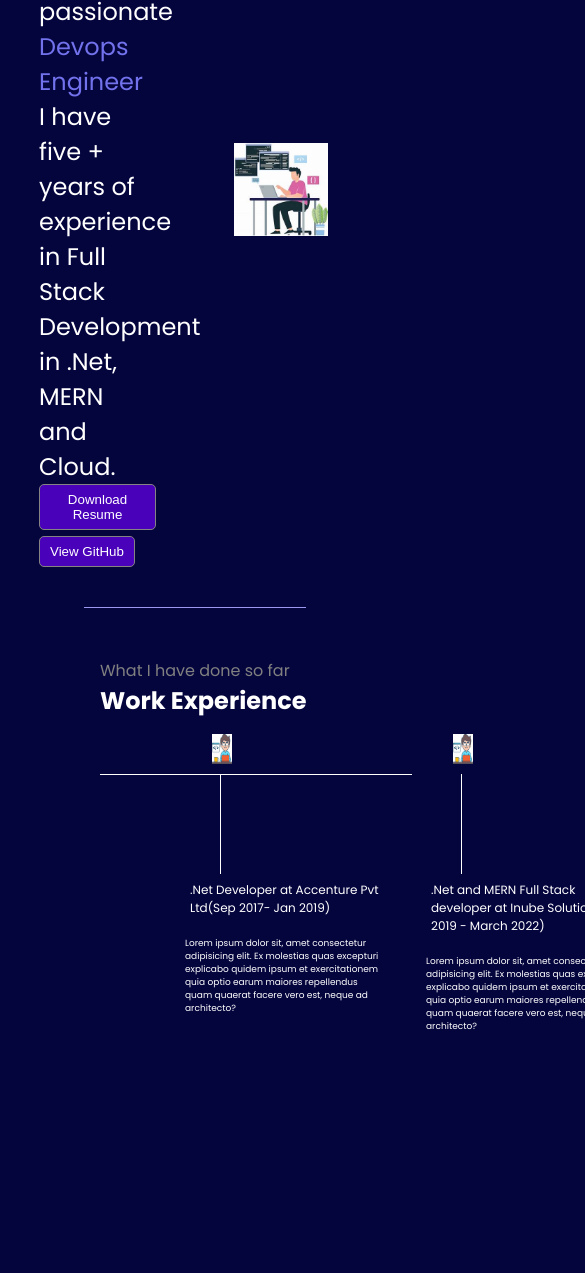
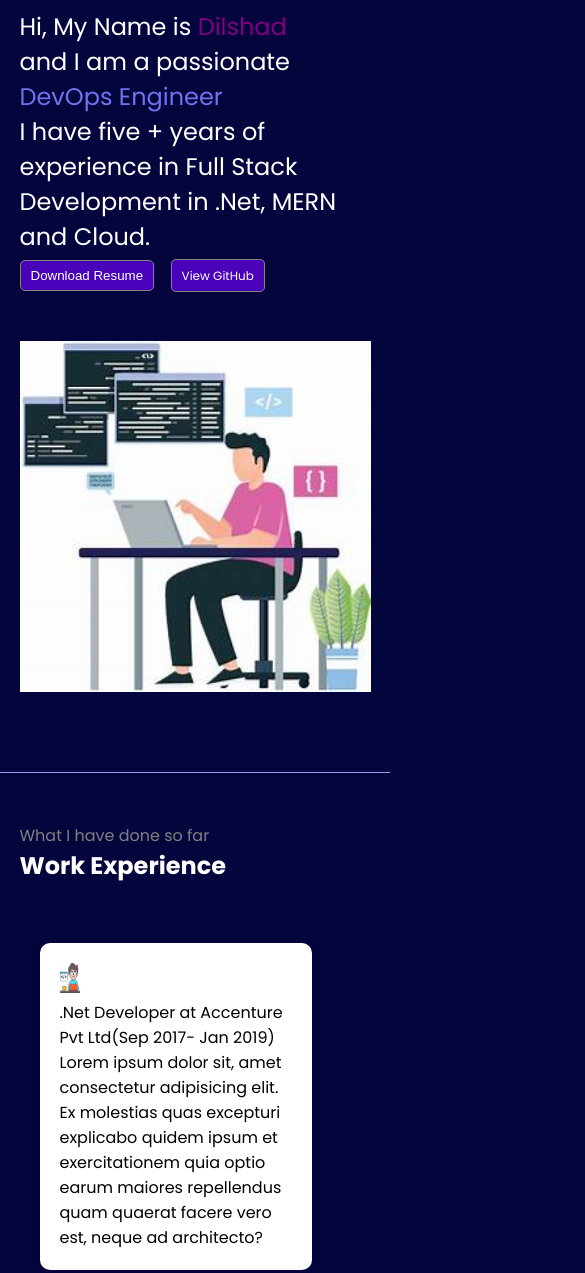
Before and after one commit to dillu786/Portfolio, a plain HTML site: page index.html in a window 390 px wide. Shown: the part 314-1587 px from the top of the page, 585 px wide, since content can reach past the window. Drawn offline with nearby package versions, Linux system fonts and the light colour scheme.

Commit message:
made it responsive

```diff
--- a/index.html
+++ b/index.html
@@ -15,18 +15,19 @@
     * {
         margin: 0;
         padding: 0;
+        box-sizing: border-box;
     }
 
     body {
         background-color: rgb(5, 5, 62);
         font-family: 'Poppins', 'sans-serif';
         color: white;
-
     }
 
     nav {
         display: flex;
-        justify-content: space-around;
+        justify-content: space-between;
+        align-items: center;
         background-color: rgb(7, 7, 92);
         padding: 20px;
     }
@@ -34,10 +35,10 @@
     nav ul {
         display: flex;
         justify-content: space-around;
+        list-style: none;
     }
 
     nav ul li {
-        list-style: none;
         margin: 0 10px;
     }
 
@@ -60,39 +61,40 @@
         justify-content: space-around;
         margin: 23px 0;
         align-items: center;
+        flex-wrap: wrap;
     }
 
     .firstSection>div {
-        width: 30%;
+        width: 45%;
+        min-width: 300px;
     }
 
     .rightSection img {
-        width: 80%;
+        width: 100%;
         margin: 50px 0;
     }
 
     .leftSection {
         font-size: 1.5rem;
+    }
 
-
-    }
-    .leftSection .btn{
+    .leftSection .btn {
         background-color: rgb(73, 2, 186);
         color: white;
         padding: 7px 10px;
         border: 1px solid rgb(134, 131, 131);
         border-radius: 5px;
         cursor: pointer;
+        margin-right: 10px;
+    }
+    .leftSection a {
+      text-decoration: none;
+      font-size: 12px;
+    }
+    .leftSection .btn:hover {
+        background-color: rgb(47, 4, 117);
     }
 
-    .leftSection .btn:hover{
-        background-color: rgb(47, 4, 117);
-        color: white;
-        padding: 7px 10px;
-        cursor: pointer;
-        border-radius: 5px;
-
-    }
     .purple {
         color: purple;
     }
@@ -109,10 +111,9 @@
     }
 
     .secondSection {
-        margin-left: 100px;
+        margin-left: 10%;
         margin-top: 50px;
         max-width: 80vw;
-        height: 80vh;
     }
 
     .secondSection span {
@@ -120,59 +121,66 @@
     }
 
     .secondSection .box {
-        background-color: white;
-        width: 80vw;
-        height: 1px;
-        margin: 56px 0;
         display: flex;
+        flex-wrap: wrap;
+        margin-top: 40px;
     }
 
     .secondSection .box .vertical {
         background-color: white;
-        width: 1px;
-        height: 100px;
-        margin: 0 120px;
+        color: black;
+        width: 100%;
+        max-width: 300px;
+        margin: 20px;
+        padding: 20px;
+        box-shadow: 0 0 10px rgba(0, 0, 0, 0.1);
+        border-radius: 10px;
     }
 
     .box div img {
         height: 30px;
         width: 20px;
-        position: relative;
-        top: -40px;
-        left: -8px;
-    }
-
-    .box div .vertical-title {
-        position: relative;
-        top: 70px;
-        left: -30px;
-        width: 200px;
-        font-size: 12px;
-    }
-
-    .box div .vertical-desc {
-        position: relative;
-        top: 90px;
-        left: -35px;
-        width: 200px;
-        font-size: 9px;
     }
 
     .footer {
         display: flex;
         justify-content: space-around;
+        flex-wrap: wrap;
         padding: 20px;
         margin: 60px 12px;
-        height: 200px;
         background-color: #161618;
-    }
-
-    .footer div ul {
-        list-style: none;
     }
 
     .footer>div {
         width: 220px;
+        margin-bottom: 20px;
+    }
+
+    @media (max-width: 768px) {
+        nav {
+            flex-direction: column;
+        }
+
+        nav ul {
+            flex-direction: column;
+            align-items: center;
+        }
+
+        nav ul li {
+            margin: 10px 0;
+        }
+
+        .firstSection>div {
+            width: 90%;
+        }
+
+        main hr {
+            margin: 20px 0;
+        }
+
+        .secondSection {
+            margin-left: 5%;
+        }
     }
 </style>
 
@@ -203,22 +211,20 @@
                     <div>
                         I have five + years of experience in Full Stack Development in .Net, MERN and Cloud.
                     </div>
-                    <div >
-                        <button class="btn">Download Resume</button>
-                        <button class="btn">View GitHub</button>
+                    <div>
+                        <button id="downloadResume" class="btn">Download Resume</button>
+                        <a href="https://github.com/dillu786" class="btn" target="_blank">View GitHub</a>
                     </div>
                 </div>
             </div>
             <div class="rightSection">
                 <img src="bg3.png" alt="">
             </div>
-
         </section>
         <hr>
         <section class="secondSection">
             <span class="text-grey"> What I have done so far</span>
             <h1>
-
                 Work Experience
             </h1>
             <div class="box">
@@ -253,8 +259,6 @@
                         quam quaerat facere vero est, neque ad architecto?</div>
                 </div>
             </div>
-
-
         </section>
     </main>
     <footer>
@@ -291,8 +295,17 @@
     <script src="https://unpkg.com/typed.js@2.1.0/dist/typed.umd.js"></script>
     <script>
         var typed = new Typed('#element', {
-            strings: ['Web Developer', 'Devops Engineer'],
+            strings: ['Web Developer', 'DevOps Engineer'],
             typeSpeed: 50,
+        });
+
+        document.getElementById('downloadResume').addEventListener('click', function () {
+            const link = document.createElement('a');
+            link.href = 'path_to_your_resume.pdf'; // Update this with the correct path to your resume file
+            link.download = 'Dilshad_Resume.pdf';
+            document.body.appendChild(link);
+            link.click();
+            document.body.removeChild(link);
         });
     </script>
 </body>
```
Also changed, not shown: 1 other file.
